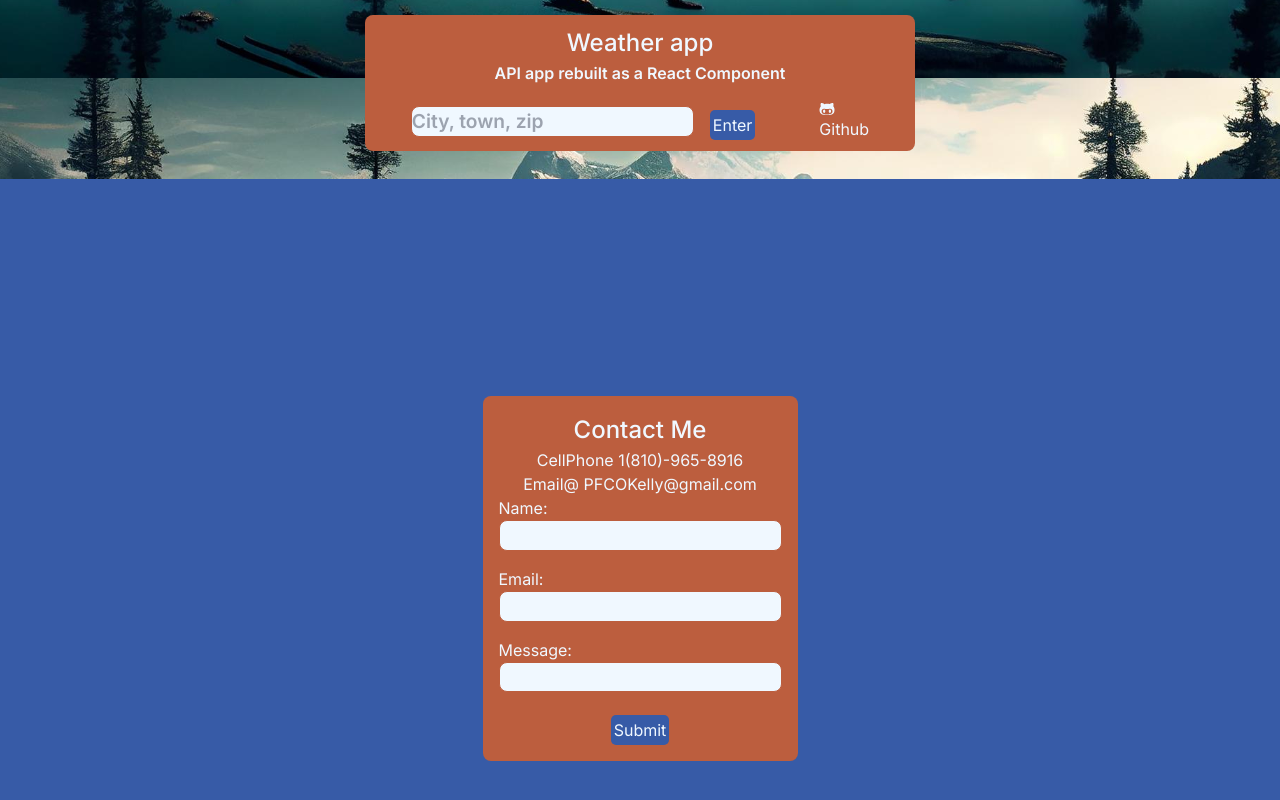
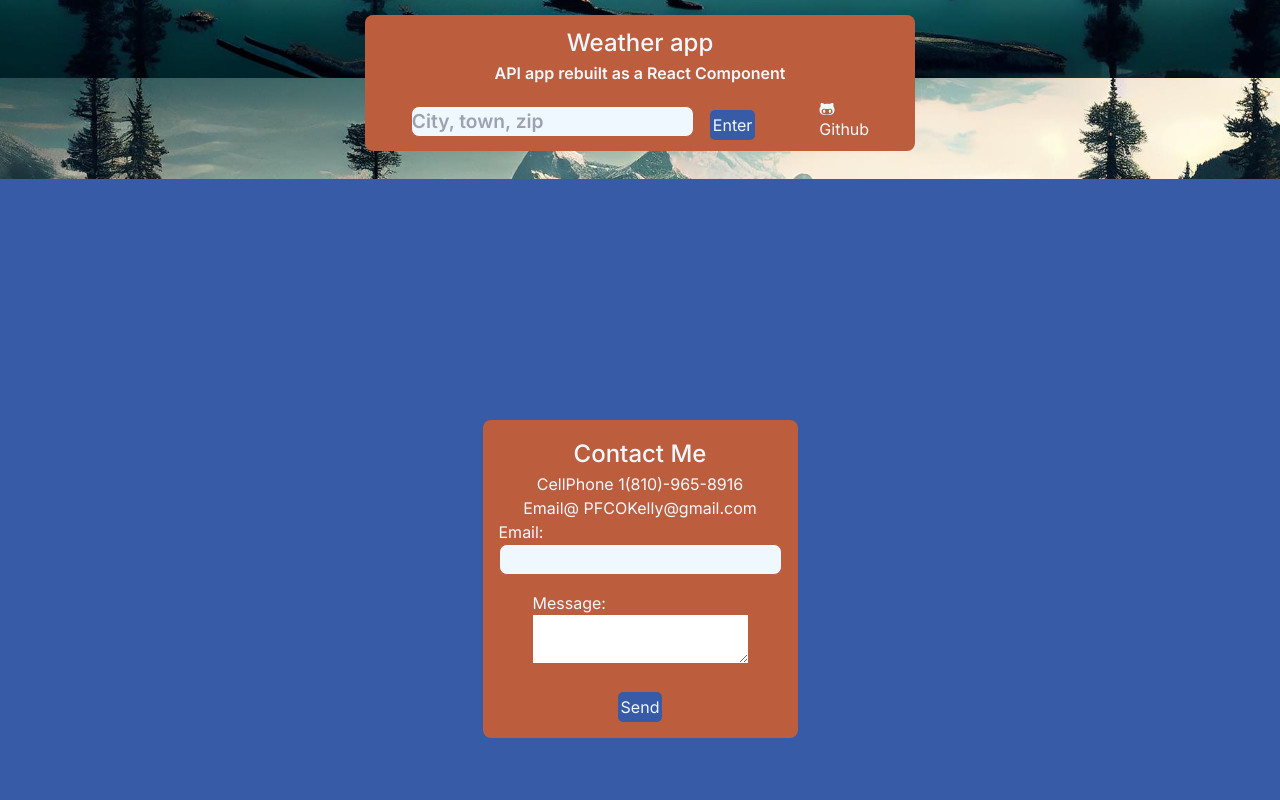
Before and after one commit to WoollyCoyote/Portfolio, a Next.js app: page / in a window 1280 px wide. Shown: the part 1522-2322 px from the top of the page. Built offline with nearby package versions, Linux system fonts and the light colour scheme.

Commit message:
added a api to the contact me input through  formspree

```diff
--- a/src/components/contact.js
+++ b/src/components/contact.js
@@ -4,20 +4,22 @@ const contact = () => {
       <h2 className="title">Contact Me</h2>
       <p>CellPhone 1(810)-965-8916</p>
       <p>Email@ PFCOKelly@gmail.com</p>
-            <form className="contactForm center">
-                <label className="contactInput">
-                    Name:
-                    <input type="text" name="name" />
-                </label>
+      <form
+        className="contactForm center"
+        action="https://formspree.io/f/myyrzwqd"
+        method="POST"
+      >
         <label className="contactInput">
           Email:
-                    <input type="text" name="email" />
+          <input type="email" name="email" />
         </label>
         <label className="contactInput">
           Message:
-                    <input type="text" name="message" />
-                </label >
-                <button className="contactBtn">Submit</button>
+          <textarea name="message" />
+        </label>
+        <button type="submit">
+          Send
+        </button>
       </form>
     </div>
   );
--- a/src/components/portfolio/portfolio.js
+++ b/src/components/portfolio/portfolio.js
@@ -46,7 +46,7 @@ const Portfolio = () => {
         alt="Project screen shot"
         />
         <p className="oilAppDiscription">
-          a oil tracking app for keeping a log of each of youre vehicles current oil use and when to change oil. The Data is
+          Oil tracking app is for keeping a log of each of you're vehicles current oil use and when to change oil. The Data is
           stored with a Json server running on *Render.com* and the front end is deployed on vercel
         </p>
         <div className="Oillinks center">
```
Lines whose indentation alone changed are shown as unchanged.
